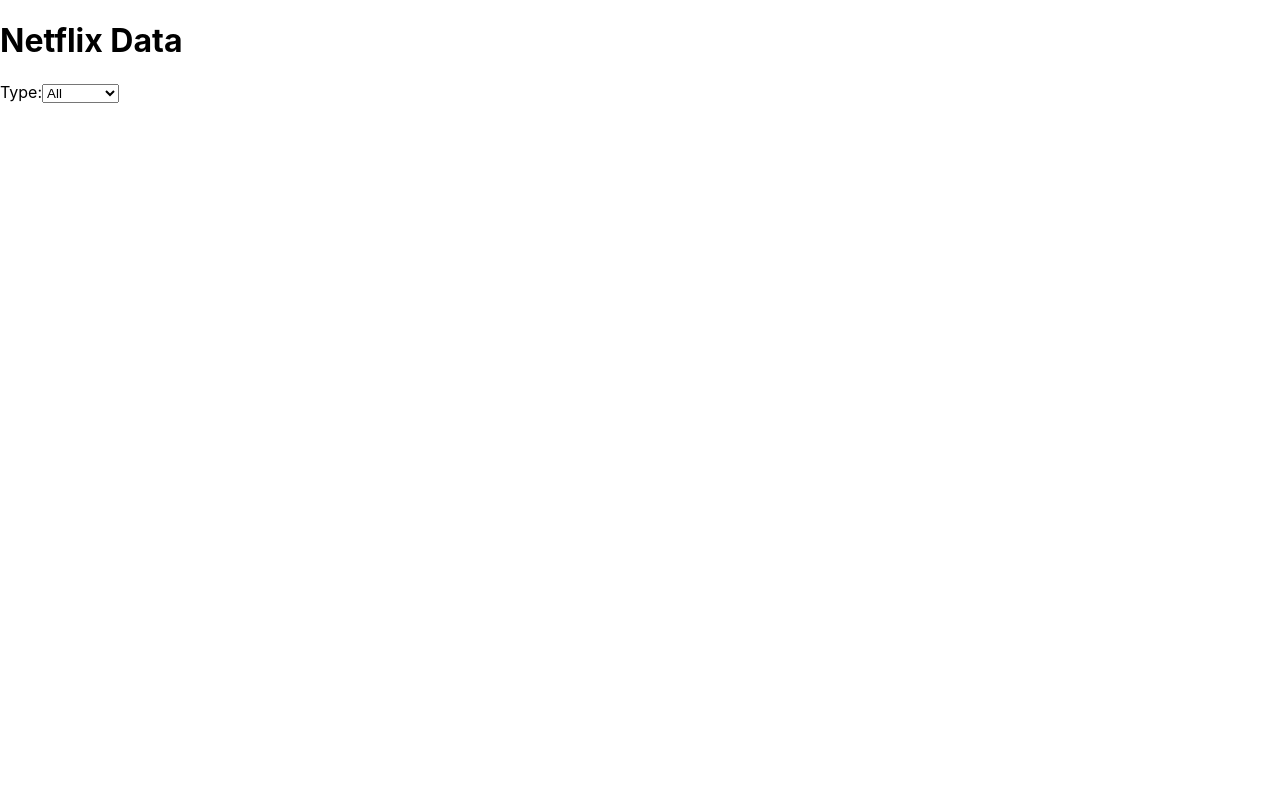
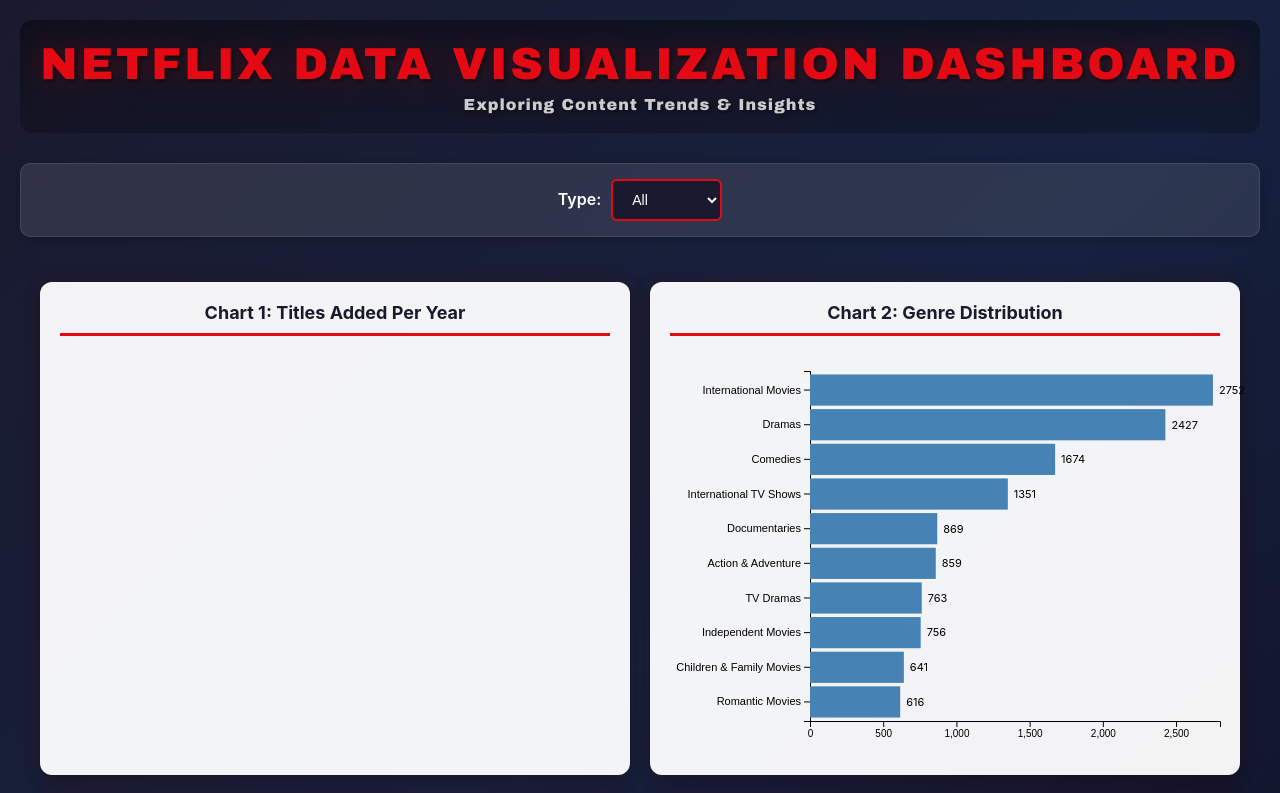
Before and after one commit to JED751/CS450-Project, a React (Create React App) app: page / in a window 1280 px wide. Shown: the top 793 px of the page. Built offline with nearby package versions, Linux system fonts and the light colour scheme.

Commit message:
added chart 2 and 4 with css

```diff
--- a/package.json
+++ b/package.json
@@ -9,6 +9,7 @@
     "@testing-library/user-event": "^13.5.0",
     "react": "^19.2.0",
     "react-dom": "^19.2.0",
+    "d3": "^7.8.4",
     "react-scripts": "5.0.1",
     "web-vitals": "^2.1.4"
   },
--- a/src/App.css
+++ b/src/App.css
@@ -36,3 +36,138 @@
     transform: rotate(360deg);
   }
 }
+
+/* ============================================ */
+/* Dashboard Styling */
+/* ============================================ */
+
+.dashboard {
+  min-height: 100vh;
+  background: linear-gradient(135deg, #1a1a2e 0%, #16213e 50%, #0f0f23 100%);
+  padding: 20px;
+  box-sizing: border-box;
+}
+
+.dashboard-title {
+  text-align: center;
+  color: #e50914;
+  margin: 0 0 30px 0;
+  padding: 20px;
+  font-family: "Arial Black", "Helvetica Neue", sans-serif;
+  font-size: 2.8rem;
+  font-weight: 900;
+  letter-spacing: 3px;
+  text-transform: uppercase;
+  text-shadow: 2px 2px 4px rgba(0, 0, 0, 0.5), 0 0 30px rgba(229, 9, 20, 0.3);
+  background: linear-gradient(
+    180deg,
+    rgba(0, 0, 0, 0.4) 0%,
+    rgba(0, 0, 0, 0.2) 100%
+  );
+  border-radius: 12px;
+  backdrop-filter: blur(5px);
+}
+
+.dashboard-title .netflix-text {
+  color: #e50914;
+  font-weight: 900;
+}
+
+.dashboard-title .subtitle {
+  display: block;
+  font-size: 1rem;
+  letter-spacing: 1px;
+  color: #ccc;
+  margin-top: 8px;
+  font-weight: 400;
+  text-transform: none;
+}
+
+.chart-grid {
+  display: flex;
+  flex-wrap: wrap;
+  gap: 20px;
+  padding: 20px;
+  width: 100%;
+  box-sizing: border-box;
+  max-width: 100%;
+}
+
+.chart-container {
+  flex: 0 0 calc(50% - 10px);
+  max-width: calc(50% - 10px);
+  background: rgba(255, 255, 255, 0.95);
+  border: none;
+  border-radius: 12px;
+  padding: 20px;
+  box-shadow: 0 4px 15px rgba(0, 0, 0, 0.3), 0 0 20px rgba(229, 9, 20, 0.1);
+  transition: transform 0.3s ease, box-shadow 0.3s ease;
+  box-sizing: border-box;
+}
+
+.chart-container:hover {
+  transform: translateY(-5px);
+  box-shadow: 0 8px 25px rgba(0, 0, 0, 0.4), 0 0 30px rgba(229, 9, 20, 0.2);
+}
+
+.chart-title {
+  margin: 0 0 15px 0;
+  font-size: 18px;
+  font-weight: 700;
+  color: #1a1a2e;
+  text-align: center;
+  border-bottom: 3px solid #e50914;
+  padding-bottom: 10px;
+}
+
+/* Filters Panel */
+.filters-panel {
+  background: rgba(255, 255, 255, 0.1);
+  padding: 15px 25px;
+  margin: 0 auto 25px auto;
+  max-width: 1200px;
+  border-radius: 10px;
+  box-shadow: 0 2px 10px rgba(0, 0, 0, 0.2);
+  backdrop-filter: blur(5px);
+  border: 1px solid rgba(255, 255, 255, 0.1);
+}
+
+.filters-panel label {
+  font-weight: 600;
+  margin-right: 10px;
+  color: #fff;
+}
+
+.filters-panel select {
+  padding: 10px 15px;
+  border: 2px solid #e50914;
+  border-radius: 6px;
+  font-size: 14px;
+  background: #1a1a2e;
+  color: #fff;
+  cursor: pointer;
+  transition: all 0.2s ease;
+}
+
+.filters-panel select:hover {
+  background: #2a2a4e;
+  border-color: #ff1a2b;
+}
+
+.filters-panel select:focus {
+  outline: none;
+  border-color: #ff1a2b;
+  box-shadow: 0 0 0 3px rgba(229, 9, 20, 0.3);
+}
+
+/* Responsive design */
+@media (max-width: 900px) {
+  .chart-grid {
+    flex-direction: column;
+  }
+
+  .chart-container {
+    flex: 1 1 100%;
+    min-width: unset;
+  }
+}
--- a/src/App.js
+++ b/src/App.js
@@ -2,6 +2,7 @@
 import * as d3 from "d3";
 import Dashboard from "./components/Dashboard";
 import { cleanNetflixData } from "./utils/cleanData";
+import "./App.css";
 
 function App() {
   const [data, setData] = useState([]);
@@ -9,7 +10,8 @@
     type: "All",
   });
 
-  useEffect(() => { //cleaning the data
+  useEffect(() => {
+    //cleaning the data
     d3.csv("/data/netflix_titles.csv").then((raw) => {
       const cleaned = cleanNetflixData(raw);
       setData(cleaned);
--- a/src/components/Dashboard.jsx
+++ b/src/components/Dashboard.jsx
@@ -5,18 +5,48 @@
 import DurationChart from "./charts/DurationChart";
 import Filters from "./controls/Filters";
 
-//this is the main dashboard where our four charts will reside
+/*
+================================================================================
+DASHBOARD COMPONENT
+================================================================================
+Integrates all four charts with shared filtering
+
+Chart Assignment:
+- Chart 1 (YearChart): [Team Member Name]
+- Chart 2 (GenreChart): [Your Name] ✓ IMPLEMENTED
+- Chart 3 (CountryChart): [Team Member Name]
+- Chart 4 (DurationChart): [Team Member Name]
+
+Integration Notes:
+- All charts receive same props: { data, filters }
+- data: cleaned Netflix titles array from cleanData.js
+- filters: object with { type: "All" | "Movie" | "TV Show" }
+- Charts auto-update when filters change via React state
+================================================================================
+*/
+
 const Dashboard = ({ data, filters, setFilters }) => {
   return (
-        <div>
-            <h1>Netflix Data</h1>
+    <div className="dashboard">
+      <h1 className="dashboard-title">
+        <span className="netflix-text">Netflix</span> Data Visualization
+        Dashboard
+        <span className="subtitle">Exploring Content Trends & Insights</span>
+      </h1>
 
       <Filters filters={filters} setFilters={setFilters} />
 
       <div className="chart-grid">
+        {/* Chart 1: Titles Added Per Year - [Assigned to: Team Member Name] */}
         <YearChart data={data} filters={filters} />
+
+        {/* Chart 2: Genre Distribution - [Assigned to: Your Name] ✓ COMPLETE */}
         <GenreChart data={data} filters={filters} />
+
+        {/* Chart 3: Country Distribution - [Assigned to: Team Member Name] */}
         <CountryChart data={data} filters={filters} />
+
+        {/* Chart 4: Duration Distribution - [Assigned to: Team Member Name] */}
         <DurationChart data={data} filters={filters} />
       </div>
     </div>
--- a/src/components/charts/CountryChart.jsx
+++ b/src/components/charts/CountryChart.jsx
@@ -33,7 +33,8 @@
 Countries like India and UK produce surprisingly large amounts
 */
 
-const CountryChart = ({ data, filters }) => { //chart recieves the data and filters
+const CountryChart = ({ data, filters }) => {
+  //chart recieves the data and filters
   const svgRef = useRef(); //bridging React and D3
 
   useEffect(() => {
@@ -43,10 +44,18 @@
     svg.selectAll("*").remove(); //clearing the SVG before a redraw
 
     //chart drawing logic goes here
-
   }, [data, filters]);
 
-    return <svg ref={svgRef} width={500} height={300}></svg>; //rendering the chart
+  return (
+    <div className="chart-container">
+      <h3 className="chart-title">Chart 3: Country Distribution</h3>
+      <svg ref={svgRef} width="100%" height={400}>
+        <text x="50%" y="50%" textAnchor="middle" fill="#999" fontSize="16">
+          Chart 3 - To be implemented
+        </text>
+      </svg>
+    </div>
+  );
 };
 
 export default CountryChart;
--- a/src/components/charts/DurationChart.jsx
+++ b/src/components/charts/DurationChart.jsx
@@ -1,62 +1,154 @@
 import React, { useEffect, useRef } from "react";
 import * as d3 from "d3";
 
-/*
---Chart 4 — Movie Duration Distribution (Histogram)
+const DurationChart = ({ data, filters }) => {
+  //chart recieves the data and filters
+  const svgRef = useRef(); //bridging React and D3
 
+  useEffect(() => {
+    if (!data || data.length === 0) return; //preventing early load of chart if data is not found yet
 
---Question it answers: What is the typical runtime of movies on Netflix?
+    const svg = d3.select(svgRef.current); //selecting SVG element
+    svg.selectAll("*").remove(); //clearing the SVG before a redraw
 
+    // Get container width for responsive sizing
+    const containerWidth = svgRef.current.parentElement.clientWidth;
+    const svgWidth = containerWidth;
+    const svgHeight = 400;
+    const margin = { top: 30, right: 30, bottom: 50, left: 60 };
+    const width = svgWidth - margin.left - margin.right;
+    const height = svgHeight - margin.top - margin.bottom;
 
---Filter:
-filters.type === "Movie"
-Use only movies
-Plot histogram of durationMinutes
-x-axis = runtime in minutes
+    const g = svg
+      .attr("width", svgWidth)
+      .attr("height", svgHeight)
+      .append("g")
+      .attr("transform", `translate(${margin.left},${margin.top})`);
 
-filters.type === "TV Show"
-Use only tv shows
-Plot histogram of seasons
-x-axis = number of seasons
+    // Determine if showing TV shows (otherwise default to movies)
+    const showTVShows = filters && filters.type === "TV Show";
 
-filters.type === "All"
-DEFAULT TO MOVIES (important!), make sure to let viewer know this is movie by default with small note
-Reason: durationMinutes and seasonCounts are incompatible.
-So show the movie duration histogram.
+    let values = [];
+    let xLabel = "";
+    let binCount = 20;
 
+    if (showTVShows) {
+      // TV Shows: histogram of seasons
+      values = data
+        .filter((d) => d.type === "TV Show" && d.seasons && d.seasons > 0)
+        .map((d) => d.seasons);
+      xLabel = "Number of Seasons";
+      binCount = Math.min(15, d3.max(values) || 10);
+    } else {
+      // Movies (default): histogram of duration in minutes
+      values = data
+        .filter(
+          (d) =>
+            d.type === "Movie" && d.durationMinutes && d.durationMinutes > 0
+        )
+        .map((d) => d.durationMinutes);
+      xLabel = "Duration (minutes)";
+    }
 
---Notes:
-Values are found in:
-    movie: d.durationMinutes
-    tv show: d.seasons
-Filter out null values before plotting
+    if (values.length === 0) {
+      g.append("text")
+        .attr("x", width / 2)
+        .attr("y", height / 2)
+        .attr("text-anchor", "middle")
+        .text("No data to display");
+      return;
+    }
 
+    // Create scales
+    const xMin = d3.min(values);
+    const xMax = d3.max(values);
+    const x = d3.scaleLinear().domain([xMin, xMax]).nice().range([0, width]);
 
---What it shows: histogram of movie durations in minutes, only movies are included, shows clusters like many movies around 90 minutes or some long films over 2 hours
+    // Create histogram bins
+    const histogram = d3
+      .histogram()
+      .domain(x.domain())
+      .thresholds(x.ticks(binCount));
 
+    const bins = histogram(values);
 
---Data used: durationMinutes, filter: type === "Movie"
+    const y = d3
+      .scaleLinear()
+      .domain([0, d3.max(bins, (d) => d.length)])
+      .nice()
+      .range([height, 0]);
 
+    // X axis
+    g.append("g")
+      .attr("transform", `translate(0,${height})`)
+      .call(d3.axisBottom(x))
+      .selectAll("text")
+      .style("font-size", "10px");
 
---Things we can learn from this chart:
-Netflix movies follow a strong 90-minute pattern
-There’s a long tail of long movies > 120 mins
-*/
+    // X axis label
+    g.append("text")
+      .attr("x", width / 2)
+      .attr("y", height + 40)
+      .attr("text-anchor", "middle")
+      .style("font-size", "12px")
+      .text(xLabel);
 
-const DurationChart = ({ data, filters }) => { //chart recieves the data and filters
-    const svgRef = useRef(); //bridging React and D3
+    // Y axis
+    g.append("g")
+      .call(d3.axisLeft(y))
+      .selectAll("text")
+      .style("font-size", "10px");
 
-    useEffect(() => {
-        if (!data || data.length === 0) return; //preventing early load of chart if data is not found yet
+    // Y axis label
+    g.append("text")
+      .attr("transform", "rotate(-90)")
+      .attr("x", -height / 2)
+      .attr("y", -45)
+      .attr("text-anchor", "middle")
+      .style("font-size", "12px")
+      .text("Number of Titles");
 
-        const svg = d3.select(svgRef.current); //selecting SVG element
-        svg.selectAll("*").remove(); //clearing the SVG before a redraw
+    // Draw bars with animation
+    g.selectAll(".bar")
+      .data(bins)
+      .enter()
+      .append("rect")
+      .attr("class", "bar")
+      .attr("x", (d) => x(d.x0) + 1)
+      .attr("width", (d) => Math.max(0, x(d.x1) - x(d.x0) - 2))
+      .attr("y", height)
+      .attr("height", 0)
+      .attr("fill", "#E50914")
+      .transition()
+      .duration(600)
+      .attr("y", (d) => y(d.length))
+      .attr("height", (d) => height - y(d.length));
 
-        //chart drawing logic goes here
+    // Add tooltips
+    g.selectAll(".bar")
+      .data(bins)
+      .append("title")
+      .text((d) => `${d.x0}-${d.x1}: ${d.length} titles`);
 
-    }, [data, filters]);
+    // Add note for "All" filter
+    if (filters && filters.type === "All") {
+      g.append("text")
+        .attr("x", width)
+        .attr("y", -10)
+        .attr("text-anchor", "end")
+        .style("font-size", "10px")
+        .style("fill", "#666")
+        .style("font-style", "italic")
+        .text("*Showing movies (select TV Show for seasons)");
+    }
+  }, [data, filters]);
 
-    return <svg ref={svgRef} width={500} height={300}></svg>; //rendering the chart
+  return (
+    <div className="chart-container">
+      <h3 className="chart-title">Chart 4: Duration Distribution</h3>
+      <svg ref={svgRef} width="100%" height={400}></svg>
+    </div>
+  );
 };
 
 export default DurationChart;
--- a/src/components/charts/GenreChart.jsx
+++ b/src/components/charts/GenreChart.jsx
@@ -1,51 +1,124 @@
 import React, { useEffect, useRef } from "react";
 import * as d3 from "d3";
 
-/*
---Chart 2 — Genre Distribution (Bar Chart)
+const GenreChart = ({ data, filters }) => {
+  //chart recieves the data and filters
+  const svgRef = useRef(); //bridging React and D3
 
+  useEffect(() => {
+    if (!data || data.length === 0) return; //preventing early load of chart if data is not found yet
 
---Question it answers: What genres are most common on Netflix?
+    const svg = d3.select(svgRef.current); //selecting SVG element
+    svg.selectAll("*").remove(); //clearing the SVG before a redraw
 
+    // Chart drawing logic: top-N genres horizontal bar chart
+    const containerWidth = svgRef.current.parentElement.clientWidth;
+    const svgWidth = containerWidth;
+    const svgHeight = 400;
+    const margin = { top: 20, right: 40, bottom: 30, left: 140 };
+    const width = svgWidth - margin.left - margin.right;
+    const height = svgHeight - margin.top - margin.bottom;
 
---Filter:
-filters.type === "Movie", Use only genres from movies
+    const g = svg
+      .attr("width", svgWidth)
+      .attr("height", svgHeight)
+      .append("g")
+      .attr("transform", `translate(${margin.left},${margin.top})`);
 
-filters.type === "TV Show", Use only genres from TV shows
+    // Apply filter by type if provided
+    const filtered = data.filter((d) => {
+      if (!filters || !filters.type || filters.type === "All") return true;
+      return d.type === filters.type;
+    });
 
-filters.type === "All", Use genres from both
+    // Count genres (each title may contribute multiple genres)
+    const counts = new Map();
+    filtered.forEach((d) => {
+      const gs = d.genres || [];
+      gs.forEach((gname) => {
+        if (!gname) return;
+        counts.set(gname, (counts.get(gname) || 0) + 1);
+      });
+    });
 
+    const dataArr = Array.from(counts.entries()).map(([genre, count]) => ({
+      genre,
+      count,
+    }));
+    dataArr.sort((a, b) => b.count - a.count);
+    const topN = 10;
+    const top = dataArr.slice(0, topN);
 
---Notes:
-Each title can count for multiple genres
-Use cleanedData.genres[] which is already an array
+    if (top.length === 0) {
+      g.append("text").attr("x", 10).attr("y", 20).text("No data to display");
+      return;
+    }
 
+    const y = d3
+      .scaleBand()
+      .range([0, height])
+      .padding(0.1)
+      .domain(top.map((d) => d.genre));
+    const x = d3
+      .scaleLinear()
+      .range([0, width])
+      .domain([0, d3.max(top, (d) => d.count)])
+      .nice();
 
---What it shows: Top genres based on how many titles belong to them, Bars sorted from highest to lowest, Optional filter by type
+    // x axis
+    g.append("g")
+      .attr("transform", `translate(0,${height})`)
+      .call(d3.axisBottom(x).ticks(5))
+      .selectAll("text")
+      .style("font-size", "10px");
 
+    // y axis
+    g.append("g")
+      .call(d3.axisLeft(y))
+      .selectAll("text")
+      .style("font-size", "11px");
 
---Data used: cleaned genres[] array, count frequency of each genre
+    // bars
+    const bar = g
+      .selectAll(".bar")
+      .data(top)
+      .enter()
+      .append("g")
+      .attr("class", "bar");
 
+    bar
+      .append("rect")
+      .attr("y", (d) => y(d.genre))
+      .attr("height", y.bandwidth())
+      .attr("x", 0)
+      .attr("width", 0)
+      .attr("fill", "steelblue")
+      .transition()
+      .duration(600)
+      .attr("width", (d) => x(d.count));
 
---Things we can learn from this chart:
-Drama and International content are big categories
-Documentaries may spike compared to certain niche genres
-*/
+    // labels (count) at end of bar
+    bar
+      .append("text")
+      .attr("x", (d) => x(d.count) + 6)
+      .attr("y", (d) => y(d.genre) + y.bandwidth() / 2)
+      .attr("dy", "0.35em")
+      .text((d) => d.count)
+      .style("font-size", "11px");
 
-const GenreChart = ({ data, filters }) => { //chart recieves the data and filters
-    const svgRef = useRef(); //bridging React and D3
+    // simple tooltip via title
+    bar
+      .selectAll("rect")
+      .append("title")
+      .text((d) => `${d.genre}: ${d.count}`);
+  }, [data, filters]);
 
-    useEffect(() => {
-        if (!data || data.length === 0) return; //preventing early load of chart if data is not found yet
-
-        const svg = d3.select(svgRef.current); //selecting SVG element
-        svg.selectAll("*").remove(); //clearing the SVG before a redraw
-
-        //chart drawing logic goes here
-
-    }, [data, filters]);
-
-    return <svg ref={svgRef} width={500} height={300}></svg>; //rendering the chart
+  return (
+    <div className="chart-container">
+      <h3 className="chart-title">Chart 2: Genre Distribution</h3>
+      <svg ref={svgRef} width="100%" height={400}></svg>
+    </div>
+  );
 };
 
 export default GenreChart;
--- a/src/components/charts/YearChart.jsx
+++ b/src/components/charts/YearChart.jsx
@@ -34,7 +34,8 @@
 Helps understand expansion strategy over time
 */
 
-const YearChart = ({ data, filters }) => { //chart recieves the data and filters
+const YearChart = ({ data, filters }) => {
+  //chart recieves the data and filters
   const svgRef = useRef(); //bridging React and D3
 
   useEffect(() => {
@@ -44,10 +45,18 @@
     svg.selectAll("*").remove(); //clearing the SVG before a redraw
 
     //chart drawing logic goes here
-
   }, [data, filters]);
 
-    return <svg ref={svgRef} width={500} height={300}></svg>; //rendering the chart
+  return (
+    <div className="chart-container">
+      <h3 className="chart-title">Chart 1: Titles Added Per Year</h3>
+      <svg ref={svgRef} width="100%" height={400}>
+        <text x="50%" y="50%" textAnchor="middle" fill="#999" fontSize="16">
+          Chart 1 - To be implemented
+        </text>
+      </svg>
+    </div>
+  );
 };
 
 export default YearChart;
```
Also changed, not shown: 1 other file (tests, documents, lock files or other folders). Lines whose indentation alone changed are shown as unchanged.
